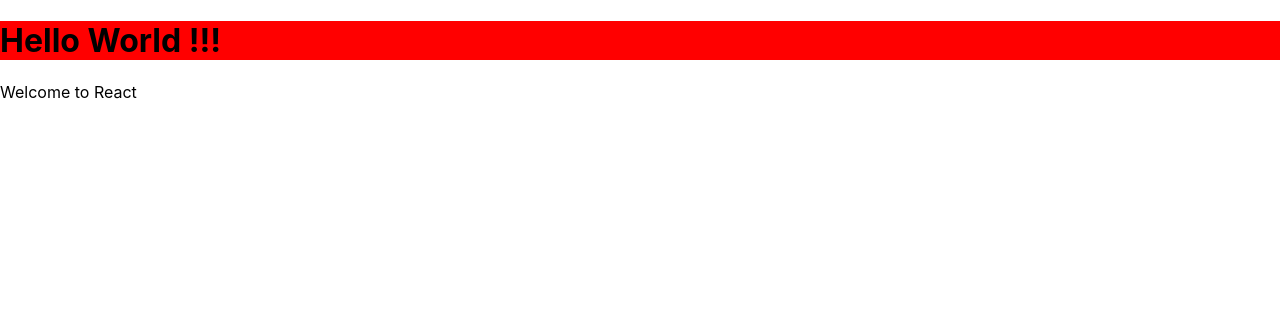
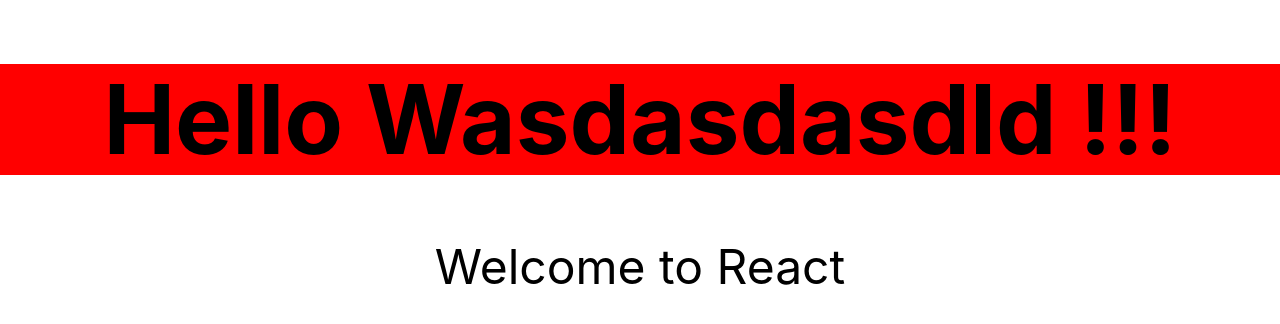
Before and after one commit to oliver-gomes/webdev-2018, a React (Create React App) app in the folder react-app/robofriends/: page / in a window 1280 px wide. Shown: the top 324 px of the page. Built offline with nearby package versions, Linux system fonts and the light colour scheme.

Commit message:
install  and implement tachyons

```diff
--- a/react-app/robofriends/package.json
+++ b/react-app/robofriends/package.json
@@ -5,7 +5,8 @@
   "dependencies": {
     "react": "^16.5.2",
     "react-dom": "^16.5.2",
-    "react-scripts": "2.0.4"
+    "react-scripts": "2.0.4",
+    "tachyons": "^4.11.1"
   },
   "scripts": {
     "start": "react-scripts start",
--- a/react-app/robofriends/src/Hello.js
+++ b/react-app/robofriends/src/Hello.js
@@ -4,8 +4,8 @@
 class Hello extends Component {
   render() {
     return (
-      <div>
-        <h1>Hello World !!!</h1>
+      <div className="f1 tc">
+        <h1>Hello Wasdasdasdld !!!</h1>
         <p>Welcome to React</p>
       </div>
     );
--- a/react-app/robofriends/src/index.js
+++ b/react-app/robofriends/src/index.js
@@ -3,6 +3,7 @@
 import "./index.css";
 import Hello from "./Hello";
 import * as serviceWorker from "./serviceWorker";
+import "tachyons";
 
 ReactDOM.render(<Hello />, document.getElementById("root"));
 
```
Also changed, not shown: 1 other file (tests, documents, lock files or other folders).
